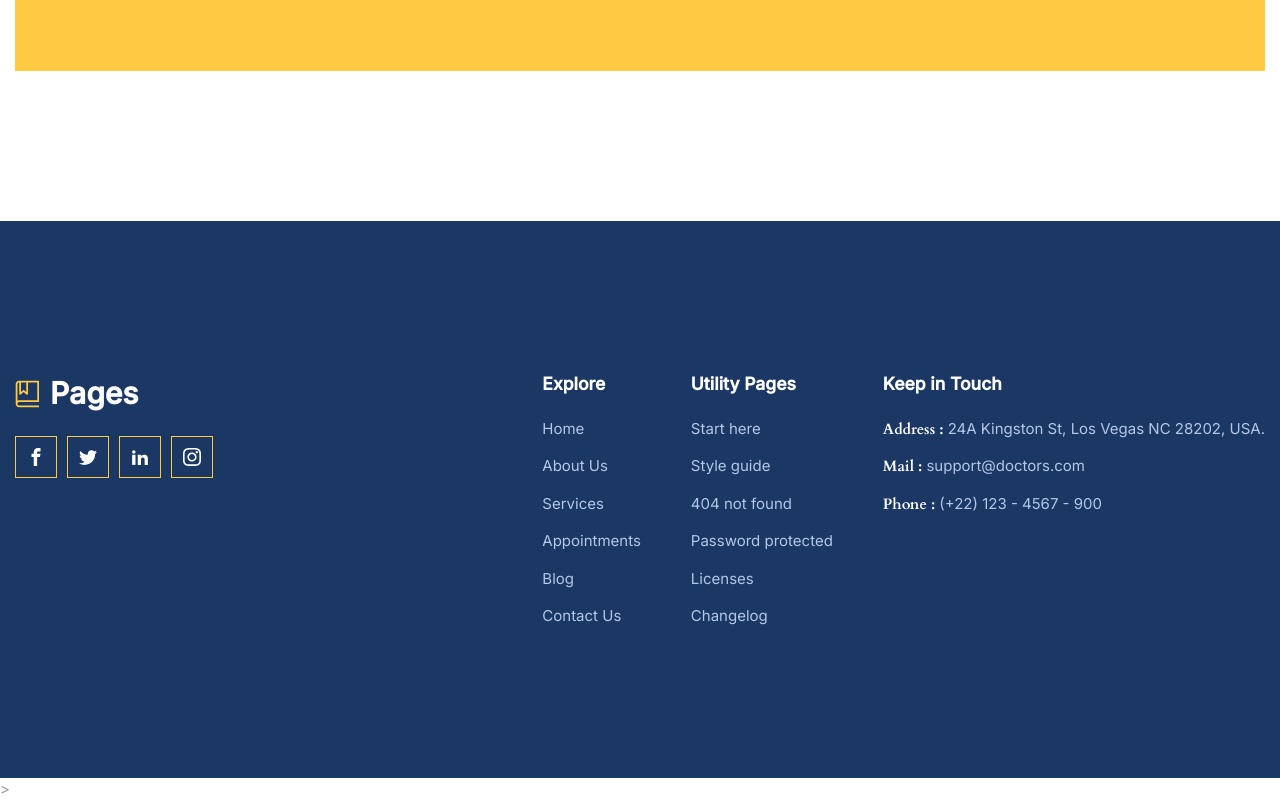
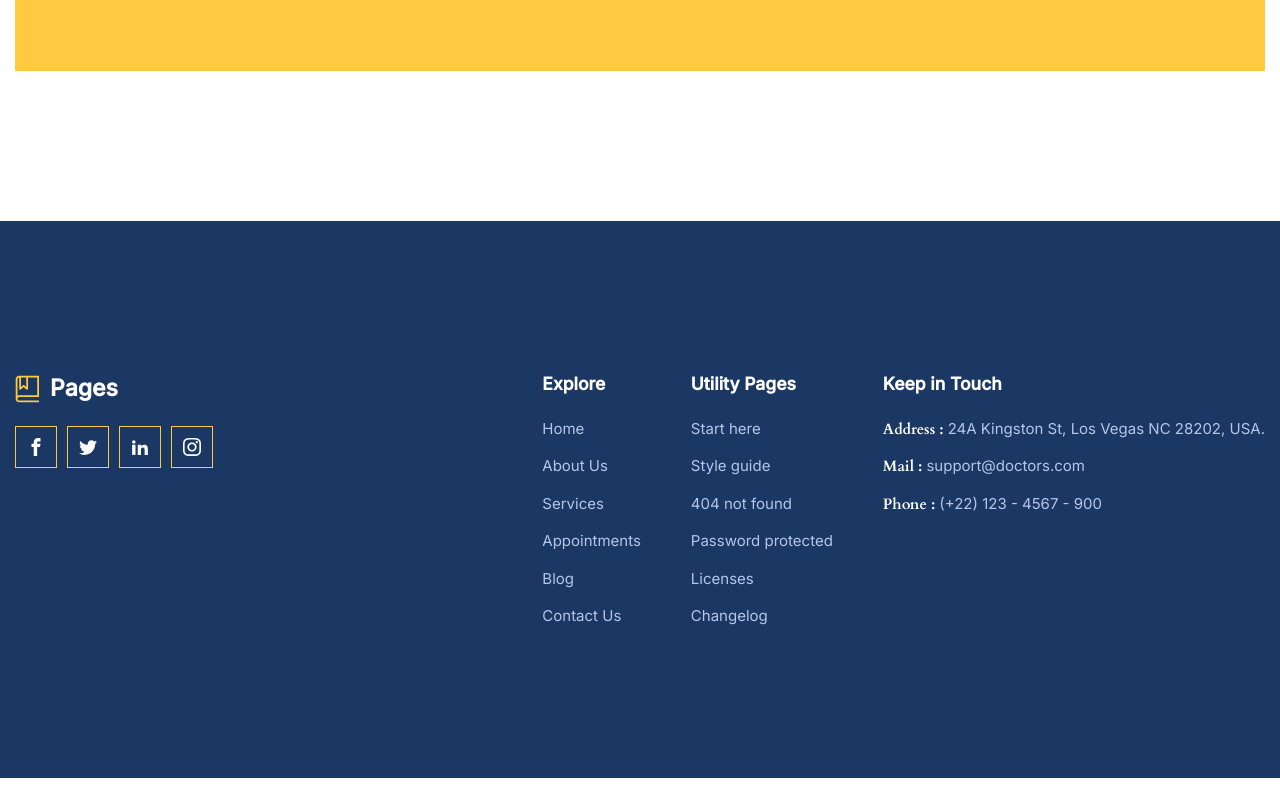
Before and after one commit to 1Anka1/book-store-page, a Vue app: page / in a window 1280 px wide. Shown: the part 8622-9422 px from the top of the page. After the commit the page ends 9400 px from the top, so only its background shows below. Built offline with nearby package versions, Linux system fonts and the light colour scheme.

Commit message:
Fixed several mistakes

```diff
--- a/src/pages/home/Home.vue
+++ b/src/pages/home/Home.vue
@@ -10,7 +10,7 @@
   <Testimonial/>
   <Blog/>
   <Subscription/>
-  <Footer/>>
+  <Footer/>
 </template>
 
 <script setup lang="ts">
--- a/src/pages/home/ui/footer/Footer.vue
+++ b/src/pages/home/ui/footer/Footer.vue
@@ -6,7 +6,7 @@
           <svg class="icon" width="25" height="28">
             <use href="@/assets/images/sprite.svg#page"></use>
           </svg>
-          <h1 class="title--light">Pages</h1>
+          <h1 class="title--light caption--logo">Pages</h1>
         </div>
         <ul class="footer__social-network-list">
           <li>
@@ -92,13 +92,11 @@
               >Address :
               <span class="footer__address-list-link-info"
                 >24A Kingston St, Los Vegas NC 28202, USA.</span
-              ></a
-            >
+              ></a>
           </li>
           <li class="footer__list-item">
             <a class="footer__address-list-link" href="mailto:support@doctors.com">
-              Mail : <span class="footer__address-list-link-info">support@doctors.com</span></a
-            >
+              Mail : <span class="footer__address-list-link-info">support@doctors.com</span></a>
           </li>
           <li class="footer__list-item">
             <a class="footer__address-list-link" href="tel:(+22)1234567900">
@@ -187,4 +185,8 @@
   padding: 2px 4px;
   font: 800 8px/1.5 var(--primary-font);
 }
+.caption--logo {
+    color: var(--primary-text-color);
+    font-size: 23px;
+}
 </style>
--- a/src/pages/home/ui/header/HomeHeader.vue
+++ b/src/pages/home/ui/header/HomeHeader.vue
@@ -5,8 +5,7 @@
         <svg class="icon" width="25" height="28">
           <use href="@/assets/images/sprite.svg#page"></use>
         </svg>
-
-        <h1 class="title--logo">Pages</h1>
+        <h1 class="caption--logo">Pages</h1>
       </div>
       <ul class="header__social-network-list">
         <li>
--- a/src/shared/components/Title.vue
+++ b/src/shared/components/Title.vue
@@ -56,13 +56,4 @@ defineProps<{
     height: 3px;
     margin: 22px 0px;
 }
-
-.title--logo {
-    color: var(--primary-text-color);
-    font-size: 23px;
-}
-
-.title--logo-blue {
-    color: var(--secondary-color);
-}
 </style>
```
Also changed, not shown: .prettierrc.json, index.html (line endings or trailing spaces).
